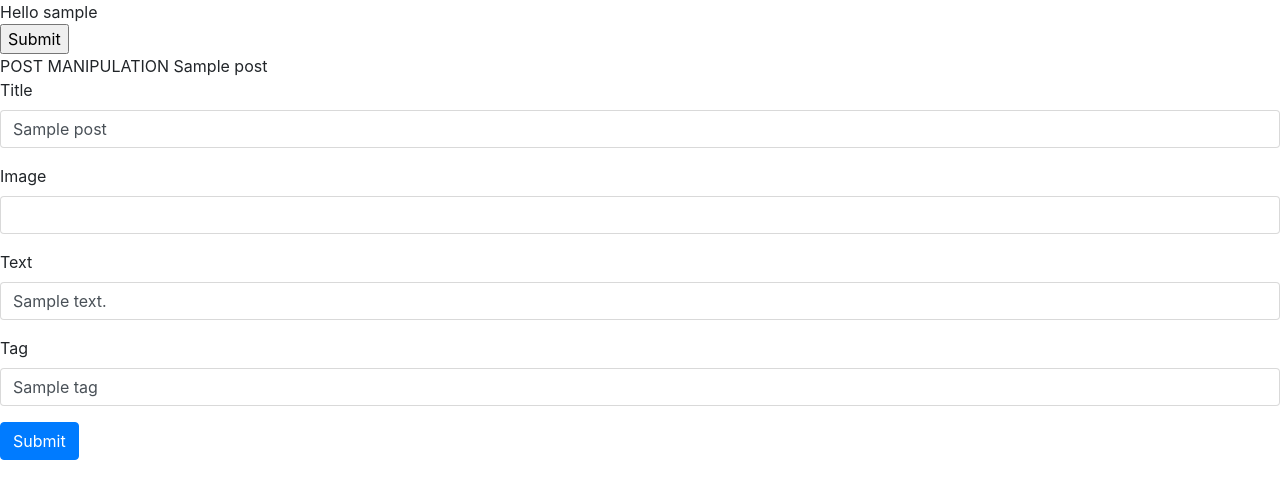
After one commit to jungleBadger/-nanodegree-blog, a Flask app: template templates/edit_post.html in a window 1280 px wide. The commit adds this page. Shown: the top 499 px of the page. Run offline with Flask 2, Linux system fonts and the light colour scheme; the template is opened without the code that fills it: most values are stand-ins (such as "Sample title", 1, 10 or a date in 2020); some libraries are stand-ins or nearby versions.

Commit message:
post dev

```diff
--- a/handlers/signup.py
+++ b/handlers/signup.py
@@ -4,6 +4,7 @@ from handlers.datastore import Datastore
 from handlers.security import Security
 from handlers.home import Home
 from handlers.login import Login
+import uuid
 class Signup:
     def __init__(self):
         self.datastore = Datastore()
@@ -24,9 +25,10 @@ class Signup:
 
     def create_account(self, username='', password='', verified_password='', email=''):
         error = ''
+        print(password)
         if username == '' or password == '' or email == '':
             error = "Can not proceed without username or password"
-        elif len(password) < 6 or len(password) > 16:
+        elif password and len(password) < 6 or len(password) > 16:
             error = "Invalid password"
         elif password != verified_password:
             error = "Password dont match"
@@ -44,6 +46,7 @@ class Signup:
             return self.render_page(error, username, password, verified_password, email)
         else:
             user = self.datastore.create_entity('User', username)
+            user['id'] = str(uuid.uuid4())
             user['username'] = username
             user['password'] = self.security.generate_hash(password)
             user['email'] = email
--- a/main.py
+++ b/main.py
@@ -8,12 +8,16 @@ from handlers.signup import Signup
 from handlers.login import Login
 from handlers.logout import Logout
 from handlers.home import Home
+from handlers.post import Post
+from handlers.security import Security
 
 app = Flask(__name__)
 signup = Signup()
 login = Login()
 logout = Logout()
 home = Home()
+post = Post()
+security = Security()
 
 @app.route("/login",
            methods=['GET', 'POST'])
@@ -37,7 +41,7 @@ def signup_handler():
                                request.form.get('email'))
 
 
-@app.route("/logout",
+@app.route('/logout',
            methods=['POST'])
 def logout_handler():
     return logout.do_logout()
@@ -46,7 +50,55 @@ def logout_handler():
 @app.route('/',
            methods=['GET'])
 def home_handler():
-    return home.render_page('')
+    permission = security.check_permission(accept_anonymous=True)
+    if (permission and permission.get('status') == 1):
+        return home.render_page('', permission.get('username'))
+    else:
+        return permission.get('response')
+
+
+@app.route('/post/manipulate',
+           methods=['GET', 'POST'])
+def manipulate_post_handler():
+    permission = security.check_permission()
+    if (permission and permission.get('status') == 1):
+        if request.method == 'GET':
+            post_id = request.args.get('id')
+            if post_id:
+                post_to_be_edited = post.query_post_by_id(post_id)
+                if post_to_be_edited:
+                    if (permission.get('username') == post_to_be_edited.get("author")):
+                        return post.render_edit_page('', permission.get('username'), post_to_be_edited)
+                    else:
+                        return "Unauthorized operation"
+
+            return post.render_edit_page('', permission.get('username'))
+        else:
+            return post.create_post(permission.get('username'),
+                                    request.form.get('title'),
+                                    request.form.get('image'),
+                                    request.form.get('text'),
+                                    request.form.get('tag'))
+    else:
+        return permission.get('response')
+
+
+
+@app.route('/post',
+           methods=['GET'])
+def post_handler():
+    permission = security.check_permission(accept_anonymous=True)
+    if (permission and permission.get('status') == 1):
+        if request.method == 'GET':
+            post_id = request.args.get('id')
+            if post_id:
+                post_to_view = post.query_post_by_id(post_id)
+                if post_to_view:
+                    return post.render_view_page('', permission.get('username'), post_to_view)
+
+            return "Post not found"
+    else:
+        return permission.get('response')
 
 
 @app.errorhandler(500)
--- /dev/null
+++ b/templates/edit_post.html
@@ -0,0 +1,45 @@
+<!DOCTYPE html>
+<html lang="en">
+<head>
+    <meta charset="utf-8">
+    <meta name="viewport" content="width=device-width, initial-scale=1, shrink-to-fit=no">
+    <title>Post</title>
+    <link rel="stylesheet" href="https://maxcdn.bootstrapcdn.com/bootstrap/4.0.0-beta/css/bootstrap.min.css" crossorigin="anonymous">
+</head>
+<body>
+
+    {% include "header.html" %}
+
+    POST MANIPULATION
+
+    {{post}}
+    {{error}}
+
+    <form action="/post/manipulate" method="POST">
+        <input type="hidden" value='{{ post.id if post and post.id != None }}' />
+        <div class="form-group">
+            <label for="title" class="form-control-label">Title</label>
+            <input value='{{ post.title if post and post.title != None }}' type="text" id="title" name="title" class="form-control" required>
+        </div>
+        <div class="form-group">
+            <label for="image" class="form-control-label">Image</label>
+            <input type="text" id="image" name="image" class="form-control" required>
+        </div>
+        <div class="form-group">
+            <label for="text" class="form-control-label">Text</label>
+            <input value='{{ post.text if post and post.text != None }}' type="text" id="text" name="text" class="form-control" required>
+        </div>
+        <div class="form-group">
+            <label for="tag" class="form-control-label">Tag</label>
+            <input value='{{ post.tag if post and post.tag != None }}' type="text" id="tag" name="tag" class="form-control" required>
+        </div>
+
+        <button type="submit" class="btn btn-primary">Submit</button>
+    </form>
+
+
+    <script src="https://code.jquery.com/jquery-3.2.1.slim.min.js" crossorigin="anonymous"></script>
+    <script src="https://cdnjs.cloudflare.com/ajax/libs/popper.js/1.11.0/umd/popper.min.js" crossorigin="anonymous"></script>
+    <script src="https://maxcdn.bootstrapcdn.com/bootstrap/4.0.0-beta/js/bootstrap.min.js" crossorigin="anonymous"></script>
+</body>
+</html>
--- a/templates/header.html
+++ b/templates/header.html
@@ -1,4 +1,3 @@
-
 {% if username %}
     Hello {{username}}
     <form action="/logout" method="post">
```
Also changed, not shown: handlers/home.py (+1 -13 lines), handlers/post.py (added, +96 -0 lines), handlers/security.py (+18 -0 lines), templates/post.html (+14 -1 lines).
